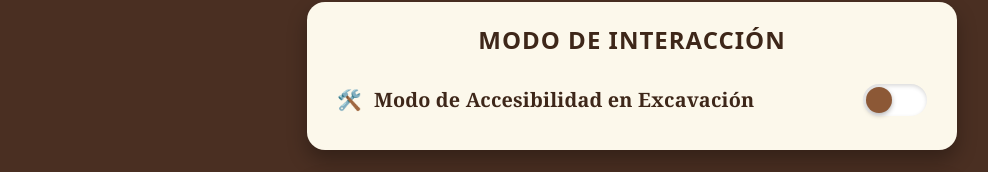
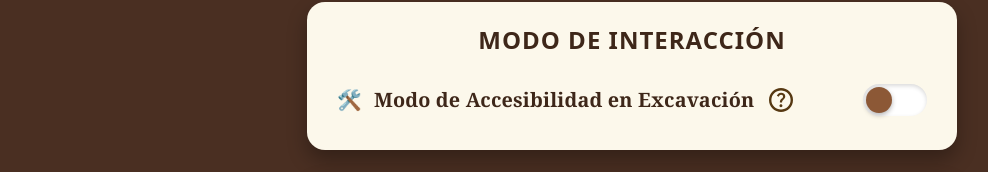
Before and after one commit to agusti03/caminando-web, a React (Vite) app: page /ajustes in a window 1280 px wide. Shown: the part 126-298 px from the top of the page, without its empty margins (8-996 px from the left). Built offline with nearby package versions, Linux system fonts and the light colour scheme.

Commit message:
agrego explicación modo accesibilidad en ajustes

```diff
--- a/src/pages/Ajustes.css
+++ b/src/pages/Ajustes.css
@@ -204,3 +204,29 @@
 .txt-sm { font-size: 1rem; }
 .txt-md { font-size: 1.3rem; }
 .txt-lg { font-size: 1.6rem; }
+
+/* Ajustes para el botón de ayuda dentro de la lista de opciones */
+.ajustes-container .btn-ayuda {
+  position: static; /* Quitamos la posición absoluta */
+  width: 30px;
+  height: 30px;
+  min-width: 30px;
+  background-color: transparent; /* Eliminamos el fondo marrón */
+  border: none;
+  box-shadow: none; /* Eliminamos la sombra */
+  display: flex;
+  justify-content: center;
+  align-items: center;
+  cursor: pointer;
+  transition: opacity 0.2s;
+}
+
+.ajustes-container .btn-ayuda:hover {
+  opacity: 0.7; /* Pequeño efecto visual al pasar el mouse */
+}
+
+.ajustes-container .ayuda-icono {
+  width: 24px;
+  height: 24px;
+  filter: invert(14%) sepia(19%) saturate(1450%) hue-rotate(338deg) brightness(33%) contrast(96%);
+}
--- a/src/pages/Ajustes.jsx
+++ b/src/pages/Ajustes.jsx
@@ -8,6 +8,8 @@ import './Ajustes.css'; // <--- Importamos tu CSS normal
 import './Coleccion.css';
 
 // Componentes
+import BotonAyuda from '../components/BotonAyuda';
+import ModalAyuda from '../components/ModalAyuda';
 
 import BotonVolver from '../components/BotonVolver';
 
@@ -32,6 +34,9 @@ export default function Ajustes() {
         return saved === 'true'; // Convertimos el string de localStorage a booleano
     });
 
+    // Estado para controlar el modal de ayuda de accesibilidad
+    const [showAccesibilidadHelp, setShowAccesibilidadHelp] = useState(false);
+
     const toggleAccesibilidad = () => {
         const newVal = !accesibilidadExcavacion;
         setAccesibilidadExcavacion(newVal);
@@ -53,6 +58,7 @@ export default function Ajustes() {
         <div className="ajustes-fila">
             <div className="opcion-izquierda">
             <span>🛠️</span> <span>Modo de Accesibilidad en Excavación</span>
+            <BotonAyuda onClick={() => setShowAccesibilidadHelp(true)} />
             </div>
             <button
             onClick={toggleAccesibilidad}
@@ -147,6 +153,16 @@ export default function Ajustes() {
         </section>
 
     </div>
+
+    {/* Modal de ayuda para el modo de accesibilidad */}
+    <ModalAyuda
+        isOpen={showAccesibilidadHelp}
+        onClose={() => setShowAccesibilidadHelp(false)}
+        title="Modo de Accesibilidad"
+    >
+        <p>Al activar este modo, el juego de excavación de fósiles va a ser navegable con teclado. Ideal si usás lector de pantalla o tenés problemas con el mouse. Ojo! Vas a seguir poder utilizando el mouse, pero la experiencia será más sencilla, por eso recomendamos activarlo sólo si tenés problemas para completar el juego.</p>
+    </ModalAyuda>
+
     </div>
   );
 }
```
